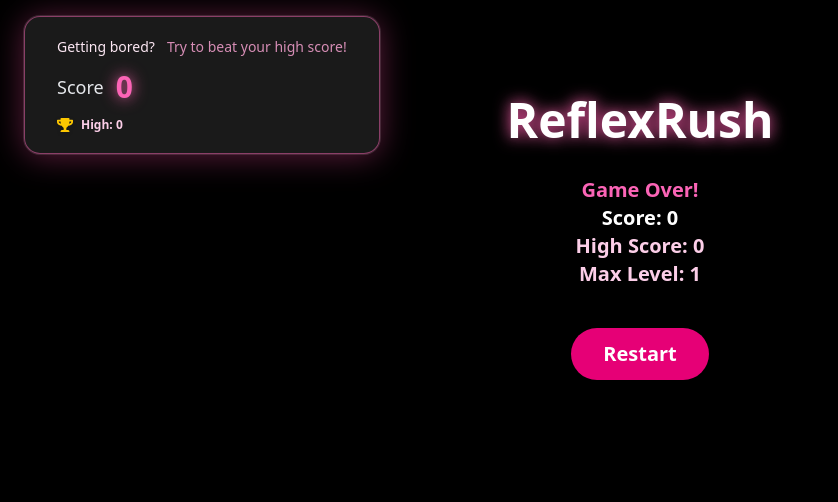
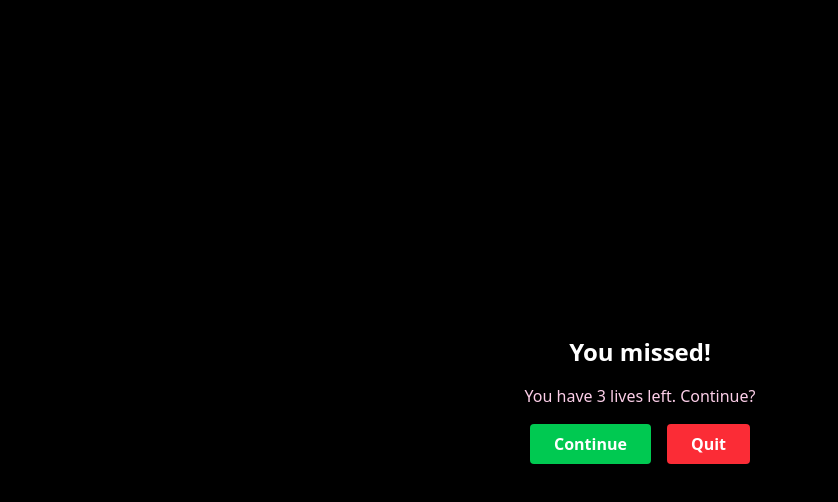
Before and after one commit to innovatewithkishlay/ReflexRush, a Next.js app: page / in a window 1280 px wide. Both pictures are taken after a click on the button "Start Game". Shown: the top 502 px of the page, without its empty margins (0-838 px from the left). Built offline with nearby package versions, Linux system fonts and the light colour scheme.

Commit message:
feat: add 3 life lines

```diff
--- a/src/app/page.tsx
+++ b/src/app/page.tsx
@@ -39,12 +39,14 @@ export default function HomePage() {
   const [gameActive, setGameActive] = useState(false);
   const [score, setScore] = useState(0);
   const [highScore, setHighScoreState] = useState(0);
-  const [maxLevel, setMaxLevelState] = useState(1); // new: track max level
+  const [maxLevel, setMaxLevelState] = useState(1);
   const [circle, setCircle] = useState<{ x: number; y: number; key: number } | null>(null);
   const [showCircle, setShowCircle] = useState(false);
   const [level, setLevel] = useState(1);
   const [gameOver, setGameOver] = useState(false);
-  const [celebrate, setCelebrate] = useState(false); // new: celebration flag
+  const [celebrate, setCelebrate] = useState(false);
+  const [lives, setLives] = useState(3);
+  const [showPrompt, setShowPrompt] = useState(false);
   const circleKey = useRef(0);
   const appearTimeout = useRef<NodeJS.Timeout | null>(null);
   const visibleTimeout = useRef<NodeJS.Timeout | null>(null);
@@ -75,6 +77,7 @@ export default function HomePage() {
     setShowCircle(false);
     setCelebrate(false);
     setLevel(1);
+    setLives(3);
     circleKey.current = 0;
   };
 
@@ -85,19 +88,16 @@ export default function HomePage() {
     setShowCircle(false);
 
     let newCelebrate = false;
-
     if (score > highScore) {
       setHighScore(score);
       setHighScoreState(score);
       newCelebrate = true;
     }
-
     if (level > maxLevel) {
       localStorage.setItem("maxLevel", String(level));
       setMaxLevelState(level);
       newCelebrate = true;
     }
-
     setCelebrate(newCelebrate);
     clearTimeouts();
   };
@@ -121,7 +121,12 @@ export default function HomePage() {
       setCircle({ x, y, key: circleKey.current });
       setShowCircle(true);
       visibleTimeout.current = setTimeout(() => {
-        endGame();
+        if (lives > 1) {
+          setShowPrompt(true);
+          setGameActive(false);
+        } else {
+          endGame();
+        }
       }, visible);
     }, interval - visible);
   };
@@ -138,6 +143,18 @@ export default function HomePage() {
     spawnCircle();
   };
 
+  const handleContinue = () => {
+    setLives(lives - 1);
+    setShowPrompt(false);
+    setGameActive(true);
+    spawnCircle();
+  };
+
+  const handleQuit = () => {
+    setShowPrompt(false);
+    endGame();
+  };
+
   useEffect(() => () => clearTimeouts(), []);
 
   if (!mounted) return null;
@@ -149,15 +166,12 @@ export default function HomePage() {
       : "bg-black"}`}>
       <div className="w-full flex justify-between items-center px-6 py-4 fixed top-0 left-0 z-20">
         <ScoreBoard score={score} highScore={highScore} animate={gameActive} />
-        {gameActive && (
-          <div className="text-lg font-bold text-pink-300 ml-4">
-            Level {level}
-          </div>
-        )}
+        <div className="text-lg font-bold text-pink-300 ml-4">Level {level}</div>
+        <div className="text-white ml-4">❤️ {lives}</div>
       </div>
 
       <div className="flex flex-col items-center justify-center w-full h-full pt-24">
-        {!gameActive && (
+        {!gameActive && !showPrompt && (
           <div className="flex flex-col items-center gap-4">
             <h1 className="text-4xl md:text-5xl font-extrabold text-white drop-shadow-neon mb-4">ReflexRush</h1>
             {gameOver && (
@@ -194,6 +208,17 @@ export default function HomePage() {
           </div>
         )}
 
+        {showPrompt && (
+          <div className="flex flex-col items-center justify-center bg-black bg-opacity-90 fixed inset-0 z-50 text-center p-4">
+            <div className="text-white text-2xl font-bold mb-4">You missed!</div>
+            <div className="text-pink-200 mb-4">You have {lives} lives left. Continue?</div>
+            <div className="flex gap-4">
+              <button onClick={handleContinue} className="bg-green-500 px-6 py-2 rounded text-white font-bold">Continue</button>
+              <button onClick={handleQuit} className="bg-red-500 px-6 py-2 rounded text-white font-bold">Quit</button>
+            </div>
+          </div>
+        )}
+
         <div className="relative w-full h-[70vh] flex-1">
           <AnimatePresence>
             {gameActive && showCircle && circle && (
```
